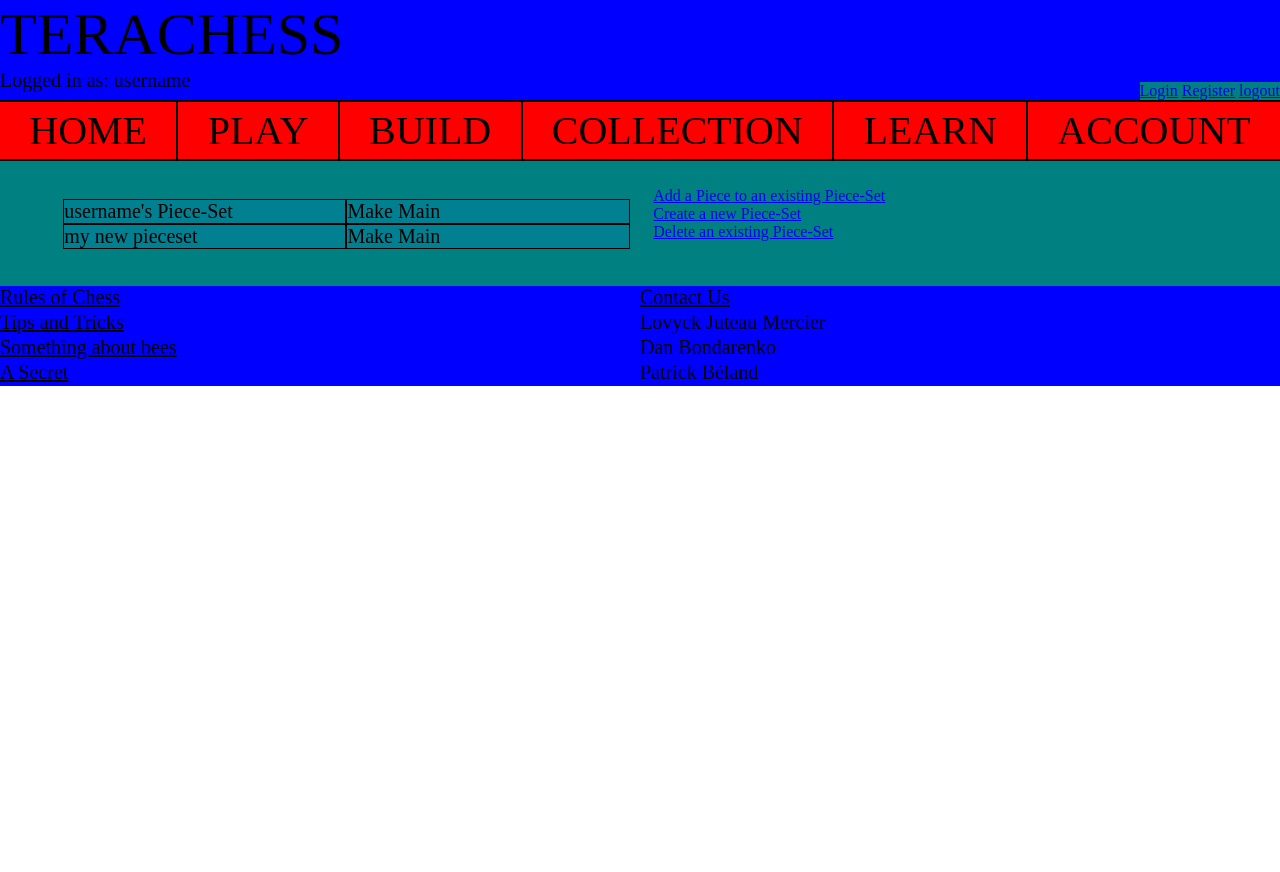
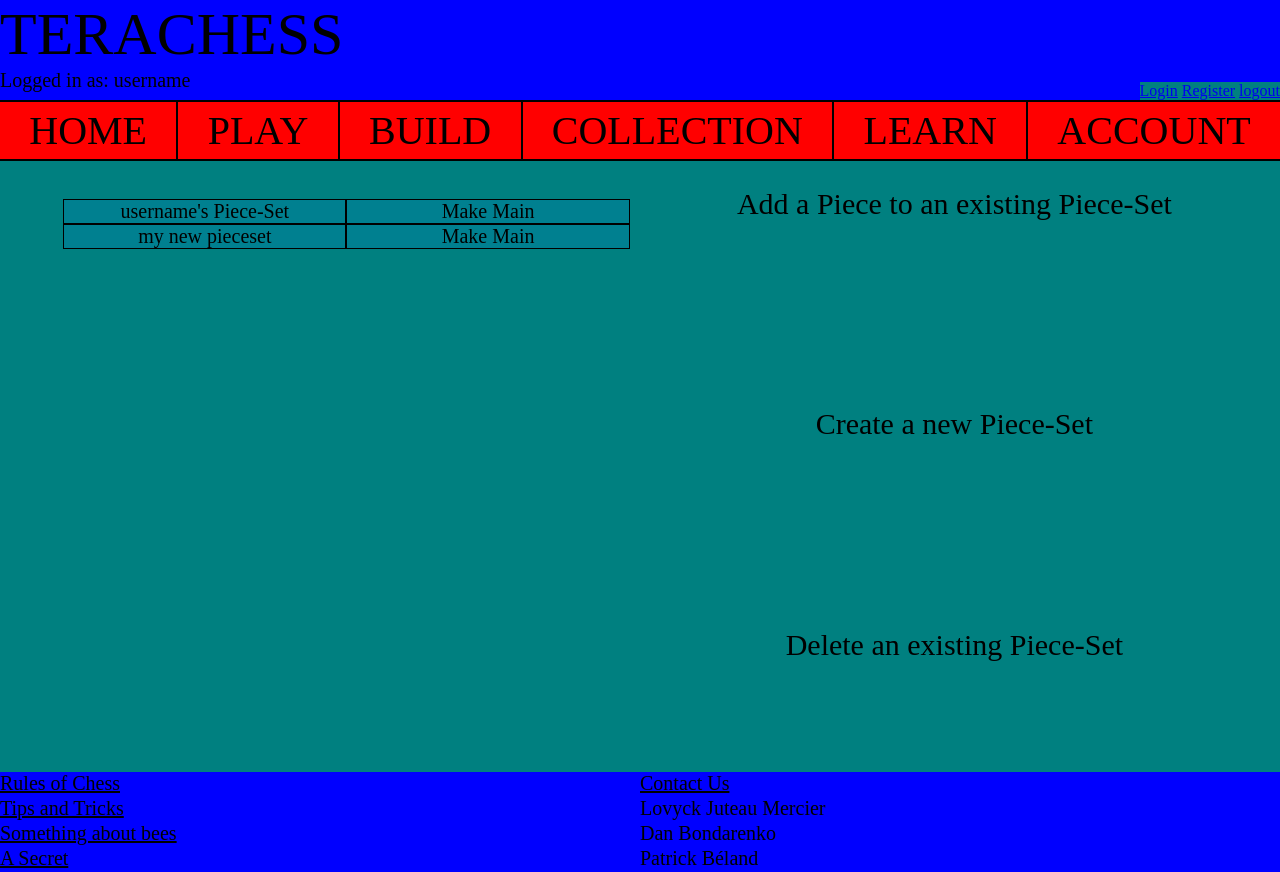
Before and after one commit to 307Project2018/The-Project, a Django app: page /TeraChess/collection in a window 1280 px wide; the page is wider, and only the part inside the window is pictured. Before the commit the page ends 386 px from the top of that part, so only its background shows below. Run offline with Django 3.2, Linux system fonts and the light colour scheme; a user stored in the database is signed in; data comes from the database, SQL or seed files in the repository; parts of the project's set-up code (start-up, migrations or seed data) failed here and were passed over.

Commit message:
Collection Done

```diff
--- a/Comp307v3/TeraChess/static/TeraChess/collection.css
+++ b/Comp307v3/TeraChess/static/TeraChess/collection.css
@@ -3,8 +3,14 @@
 	postion:relative;
 	grid-template-columns:49% 49%;
 	grid-gap:0px;
-	padding:2%
+	padding:2%;
+	height:70%;
 
+}
+.menuContainer{
+    display:grid;
+    grid-template-columns:100%;
+    text-align:center;
 }
 .setContainer{
     display:grid;
@@ -17,10 +23,32 @@
     border: 1px solid black;
     background-color:	#008090;
     position:center;
-    text
+    text-align:center;
 }
 a.pieceSet:link{
     font-size:20px;
     color:black;
     text-decoration:none;
 }
+a.pieceSet:hover{
+    color:yellow;
+}
+
+a.pieceSet:visited{
+    color:black;
+    text-decoration:none;
+}
+
+a.pieceSet2:link{
+    font-size:30px;
+    color:black;
+    text-decoration:none;
+}
+a.pieceSet2:hover{
+    color:yellow;
+}
+
+a.pieceSet2:visited{
+    color:black;
+    text-decoration:none;
+}
--- a/Comp307v3/TeraChess/static/TeraChess/templateStyle.css
+++ b/Comp307v3/TeraChess/static/TeraChess/templateStyle.css
@@ -18,7 +18,7 @@ body{
 .mainContent{
 	padding-left:2%;
 	padding-right:2%;
-	width:100%;
+	width:96%;
 }
 
 .menuBar{
--- a/Comp307v3/TeraChess/templates/TeraChess/html/collection.html
+++ b/Comp307v3/TeraChess/templates/TeraChess/html/collection.html
@@ -6,22 +6,22 @@
 {% load staticfiles %}
 <link rel="stylesheet" type="text/css" href="{% static 'TeraChess/collection.css' %}"/>
 <div class="container">
-    <div class="setContainer">
+    <div><div class="setContainer">
     {% for piece_set in all_pieces %}
         <div class="setGridItem"><a class="pieceSet" href = "/TeraChess/PieceSet/{{ piece_set.id }}/">
             {{ piece_set.name }} </a></div><div class="setGridItem"><a class="pieceSet" href = "/TeraChess/update/{{ piece_set.id }}"> Make Main</a></div>
 
     {% endfor %}
-    </div>
+    </div></div>
 {% else %}
     <div>
         there are no pieces to display<br>
     </div>
 {% endif %}
 <div class="menuContainer">
-    <a href="/TeraChess/Piece/add/">Add a Piece to an existing Piece-Set</a> <br>
-    <a href="/TeraChess/PieceSet/add/">Create a new Piece-Set</a><br>
-    <a href="/TeraChess/DeletePieceSet">Delete an existing Piece-Set</a>
+    <a class="pieceSet2" href="/TeraChess/Piece/add/">Add a Piece to an existing Piece-Set</a> <br>
+    <a class="pieceSet2" href="/TeraChess/PieceSet/add/">Create a new Piece-Set</a><br>
+    <a class="pieceSet2" href="/TeraChess/DeletePieceSet">Delete an existing Piece-Set</a>
 </div>
 </div>
 {% endif %}
```
